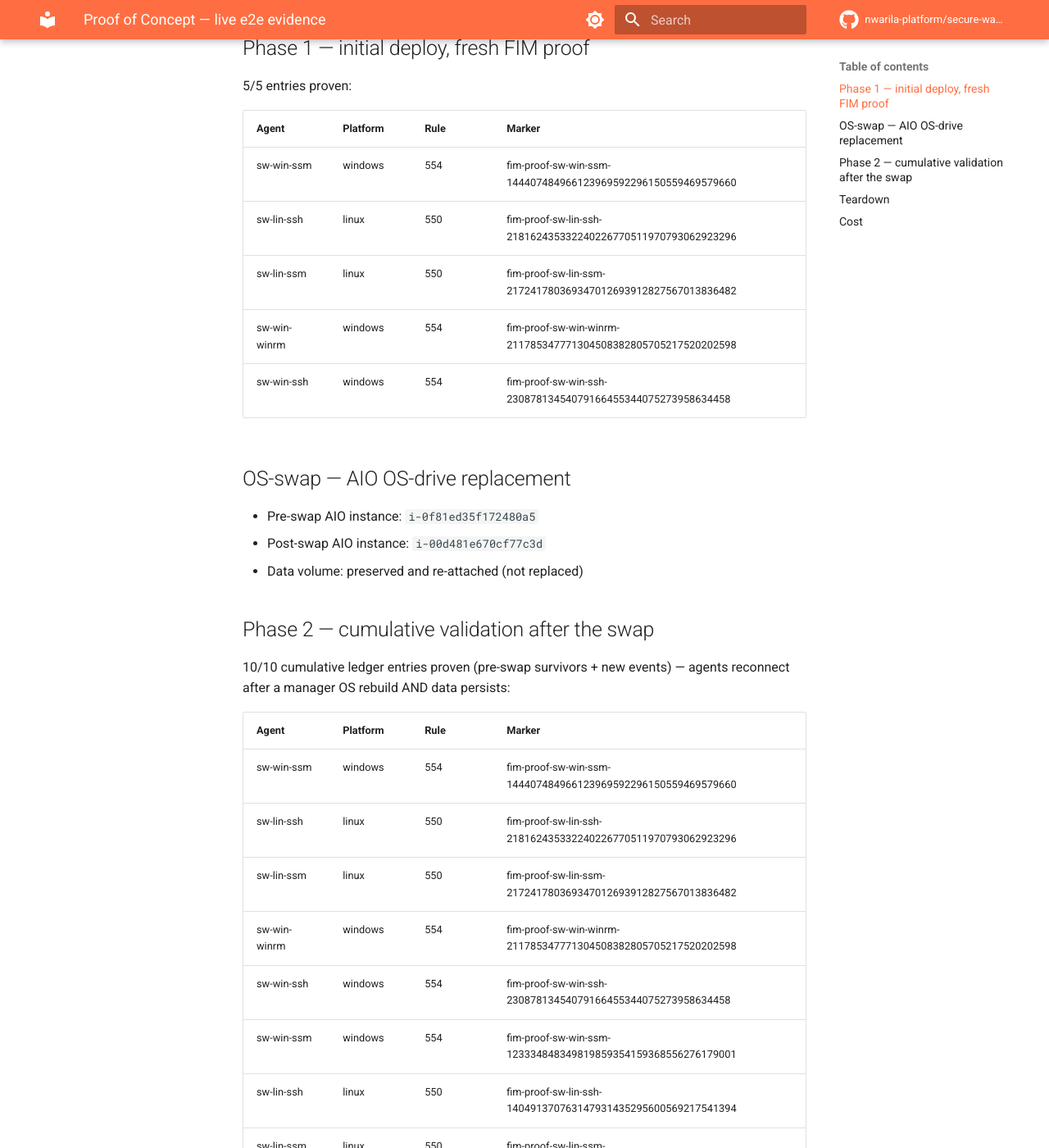
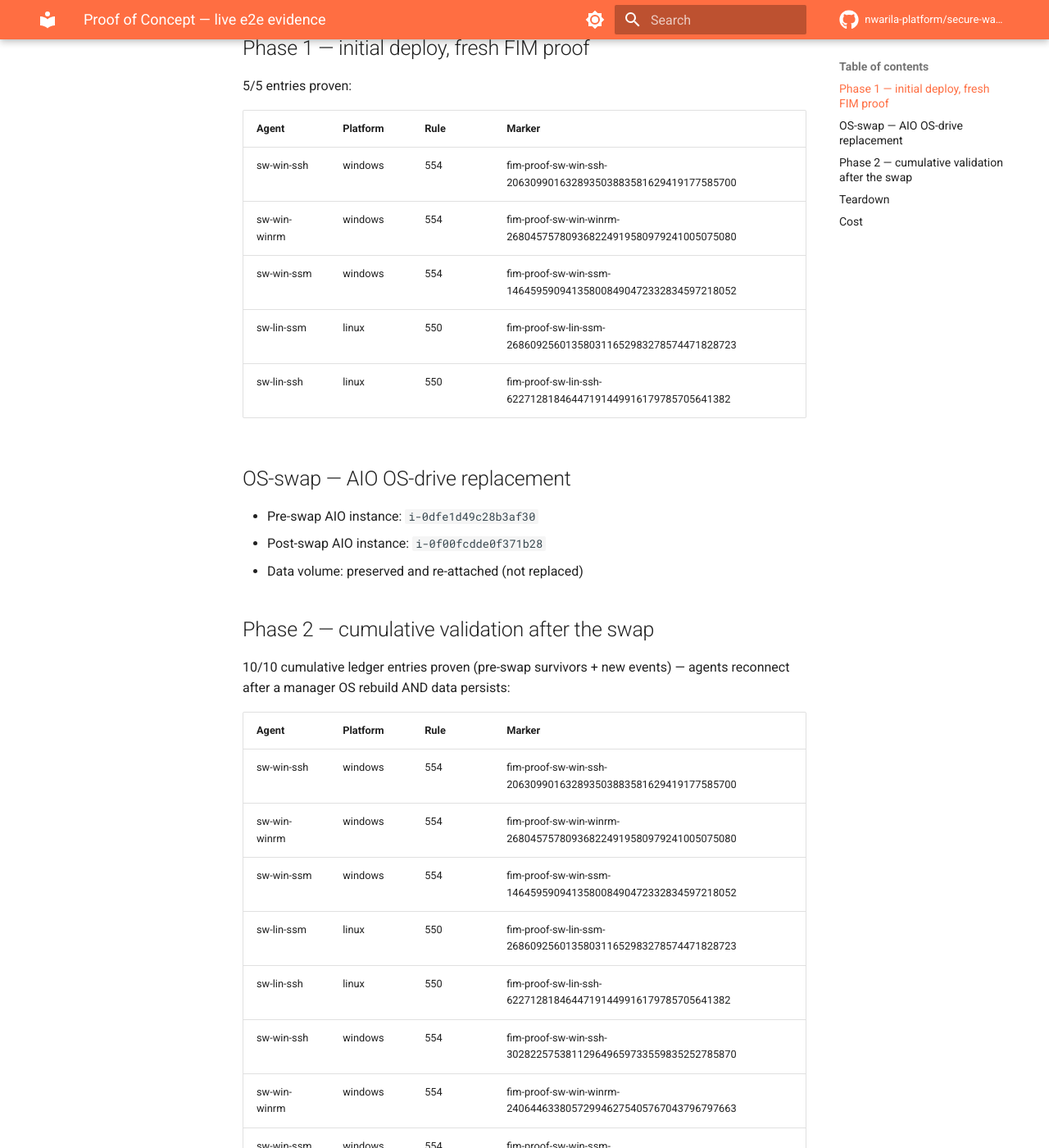
Before and after one commit to nwarila-platform/secure-wazuh, an MkDocs documentation site: the page built from docs/reference/poc-evidence.md, in a window 1280 px wide and 1400 px high, scrolled down 319 px. Shown: the whole window at 82% size. Built offline with MkDocs 1.6.1 and Material for MkDocs 9.7.7, drawn with Linux system fonts in a browser that asks for light colours; comment, search, counter and statistics services are not loaded; some of the changed text lies outside the part shown.

Commit message:
docs(poc): fold e2e proof evidence into this MR

```diff
--- a/docs/reference/poc-evidence.md
+++ b/docs/reference/poc-evidence.md
@@ -11,16 +11,16 @@
 
 | Agent | Platform | Rule | Marker |
 |---|---|---|---|
-| sw-win-ssm | windows | 554 | fim-proof-sw-win-ssm-144407484966123969592296150559469579660 |
-| sw-lin-ssh | linux | 550 | fim-proof-sw-lin-ssh-218162435332240226770511970793062923296 |
-| sw-lin-ssm | linux | 550 | fim-proof-sw-lin-ssm-217241780369347012693912827567013836482 |
-| sw-win-winrm | windows | 554 | fim-proof-sw-win-winrm-211785347771304508382805705217520202598 |
-| sw-win-ssh | windows | 554 | fim-proof-sw-win-ssh-23087813454079166455344075273958634458 |
+| sw-win-ssh | windows | 554 | fim-proof-sw-win-ssh-206309901632893503883581629419177585700 |
+| sw-win-winrm | windows | 554 | fim-proof-sw-win-winrm-268045757809368224919580979241005075080 |
+| sw-win-ssm | windows | 554 | fim-proof-sw-win-ssm-146459590941358008490472332834597218052 |
+| sw-lin-ssm | linux | 550 | fim-proof-sw-lin-ssm-268609256013580311652983278574471828723 |
+| sw-lin-ssh | linux | 550 | fim-proof-sw-lin-ssh-62271281846447191449916179785705641382 |
 
 ## OS-swap — AIO OS-drive replacement
 
-- Pre-swap AIO instance: `i-0f81ed35f172480a5`
-- Post-swap AIO instance: `i-00d481e670cf77c3d`
+- Pre-swap AIO instance: `i-0dfe1d49c28b3af30`
+- Post-swap AIO instance: `i-0f00fcdde0f371b28`
 - Data volume: preserved and re-attached (not replaced)
 
 ## Phase 2 — cumulative validation after the swap
@@ -29,16 +29,16 @@
 
 | Agent | Platform | Rule | Marker |
 |---|---|---|---|
-| sw-win-ssm | windows | 554 | fim-proof-sw-win-ssm-144407484966123969592296150559469579660 |
-| sw-lin-ssh | linux | 550 | fim-proof-sw-lin-ssh-218162435332240226770511970793062923296 |
-| sw-lin-ssm | linux | 550 | fim-proof-sw-lin-ssm-217241780369347012693912827567013836482 |
-| sw-win-winrm | windows | 554 | fim-proof-sw-win-winrm-211785347771304508382805705217520202598 |
-| sw-win-ssh | windows | 554 | fim-proof-sw-win-ssh-23087813454079166455344075273958634458 |
-| sw-win-ssm | windows | 554 | fim-proof-sw-win-ssm-123334848349819859354159368556276179001 |
-| sw-lin-ssh | linux | 550 | fim-proof-sw-lin-ssh-140491370763147931435295600569217541394 |
-| sw-lin-ssm | linux | 550 | fim-proof-sw-lin-ssm-266030154184968455537617439289594571376 |
-| sw-win-winrm | windows | 554 | fim-proof-sw-win-winrm-202011833229386478686950208288146185723 |
-| sw-win-ssh | windows | 554 | fim-proof-sw-win-ssh-334056299821115401537547335874736197289 |
+| sw-win-ssh | windows | 554 | fim-proof-sw-win-ssh-206309901632893503883581629419177585700 |
+| sw-win-winrm | windows | 554 | fim-proof-sw-win-winrm-268045757809368224919580979241005075080 |
+| sw-win-ssm | windows | 554 | fim-proof-sw-win-ssm-146459590941358008490472332834597218052 |
+| sw-lin-ssm | linux | 550 | fim-proof-sw-lin-ssm-268609256013580311652983278574471828723 |
+| sw-lin-ssh | linux | 550 | fim-proof-sw-lin-ssh-62271281846447191449916179785705641382 |
+| sw-win-ssh | windows | 554 | fim-proof-sw-win-ssh-302822575381129649659733559835252785870 |
+| sw-win-winrm | windows | 554 | fim-proof-sw-win-winrm-240644633805729946275405767043796797663 |
+| sw-win-ssm | windows | 554 | fim-proof-sw-win-ssm-221323962324718897646696155730919644083 |
+| sw-lin-ssm | linux | 550 | fim-proof-sw-lin-ssm-10098288467046616628777995614494427839 |
+| sw-lin-ssh | linux | 550 | fim-proof-sw-lin-ssh-328960046220318868671034189610490187668 |
 
 ## Teardown
 
```
Also changed, not shown: other parts of docs/reference/poc-evidence.md (+1 -1 lines).
